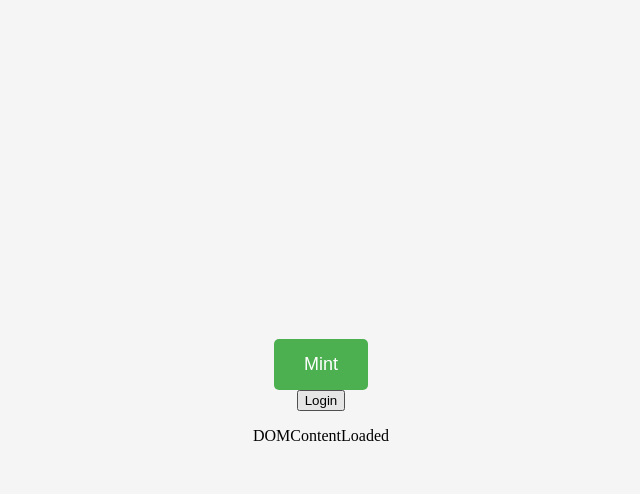
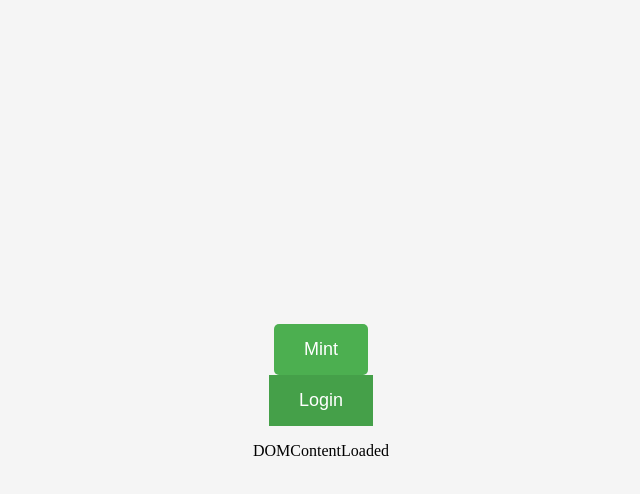
Before and after one commit to jc4p/kasra-nft-test, a website: page index.html in a window 1280 px wide. In both pictures the pointer is over the button "Login". Shown: the whole page, without its empty margins (319-959 px from the left). Drawn offline with Linux system fonts and the light colour scheme.

Commit message:
Fix styling of button

```diff
--- a/index.html
+++ b/index.html
@@ -31,7 +31,7 @@
             background-color: #45a049;
         }
 
-        .share-button {
+        .login-button {
             padding: 15px 30px;
             font-size: 18px;
             background-color: #4CAF50;
@@ -39,7 +39,7 @@
             border: none;
         }
 
-        .share-button:hover {
+        .login-button:hover {
             background-color: #45a049;
         }
     </style>
```
